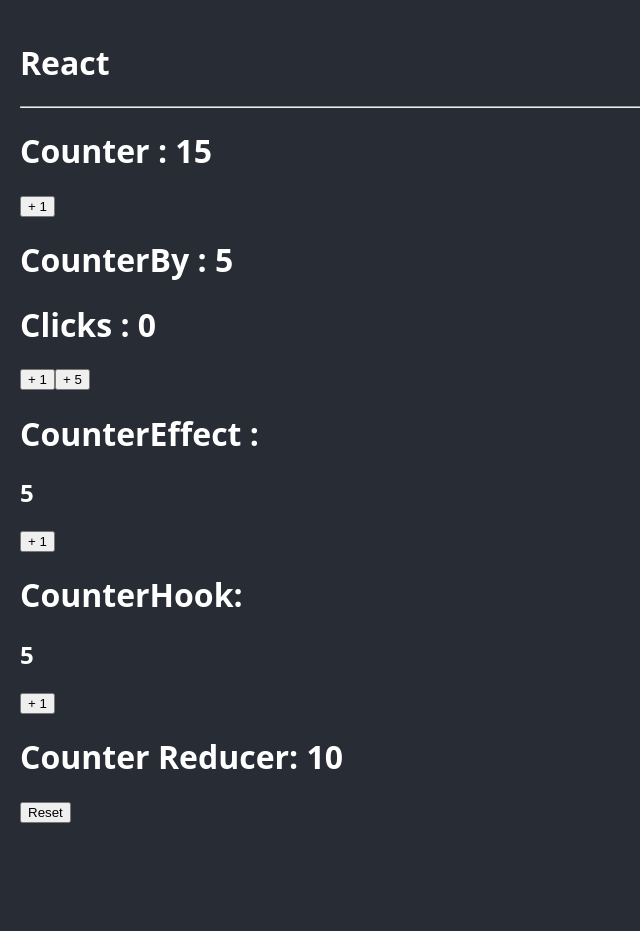
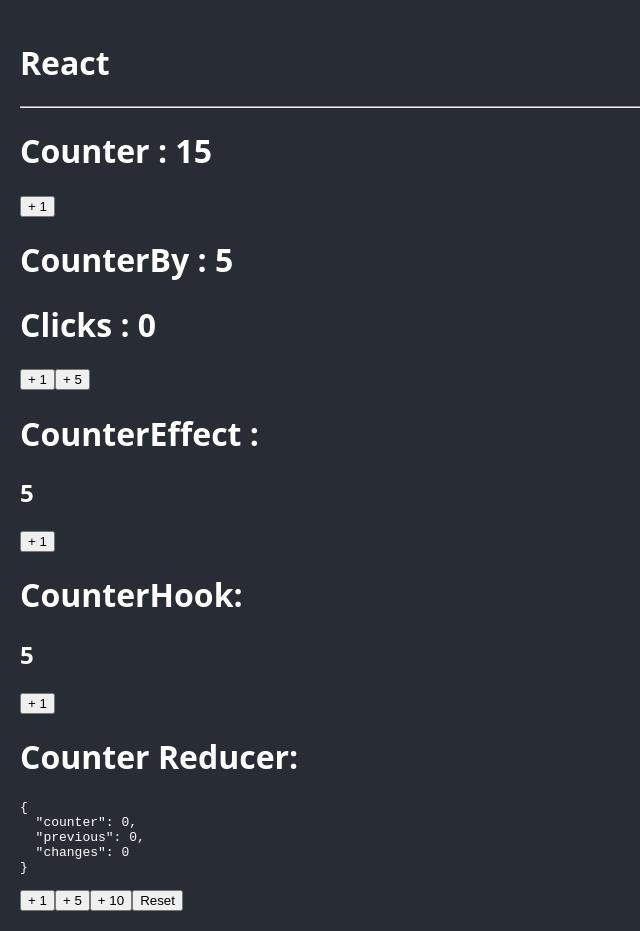
Before and after one commit to CodingJhames/react-pro, a React (Vite) app in the folder bases/: page / in a window 1280 px wide. Shown: the whole page, without its empty margins (0-640 px from the left). Before the commit the page ends 843 px from the top, so only its background shows below. Built offline with nearby package versions, Linux system fonts and the light colour scheme.

Commit message:
increaseby-action

```diff
--- a/bases/src/bases/CounterReducer.tsx
+++ b/bases/src/bases/CounterReducer.tsx
@@ -7,13 +7,13 @@
 }
 
 const initialState: CounterState = {
-    counter: 10,
-    previous: 15,
-    changes: 20,
+    counter: 0,
+    previous:0,
+    changes: 0,
 };
 
 type CounterAction =
-  | { type: 'IncreaseBy', payload: { value: number } }
+  | { type: 'increaseBy', payload: { value: number } }
   | { type: 'reset' };
 
 const counterReducer = ( state: CounterState, action: CounterAction ): CounterState => {
@@ -21,10 +21,18 @@
     switch (action.type) {
       case 'reset':
           return {
-            counter: 0,
+            counter:  0,
             previous: 0,
-            changes: 0,
-            }
+            changes:  0,
+            };
+      case 'increaseBy':
+          return {
+            counter: state.counter + action.payload.value,
+            previous: state.counter,
+            changes: state.changes + 1,
+
+          };
+
         break;
 
       default:
@@ -35,19 +43,31 @@
 
 export const CounterReducerComponent = (  ) => {
 
-    const [{counter}, dispatch] = useReducer( counterReducer ,initialState);
+    const [ counterState, dispatch] = useReducer( counterReducer ,initialState);
 
-    const handleClick = ( ) => {
+    const handleReset = ( ) => {
         // setCounter( prev => prev + 1 );
         dispatch( {type:'reset'} )
     }
 
+    const increaseBy = ( value: number ) => {
+      dispatch( { type:'increaseBy', payload: { value } } )
+    }
+
   return (
     <>
-        <h1>Counter Reducer: { counter }</h1>
+        <h1>Counter Reducer: </h1>
+        <pre>
+          {JSON.stringify( counterState, null, 2 )}
+        </pre>
         <button
-        onClick={ handleClick }>Reset</button>
-
+        onClick={ () => increaseBy( + 1 ) }>+ 1</button>
+        <button
+        onClick={ () => increaseBy( + 5) }>+ 5</button>
+        <button
+        onClick={ () => increaseBy(+ 10) }>+ 10</button>
+        <button
+        onClick={ handleReset }>Reset</button>
     </>
   )
 }
```
